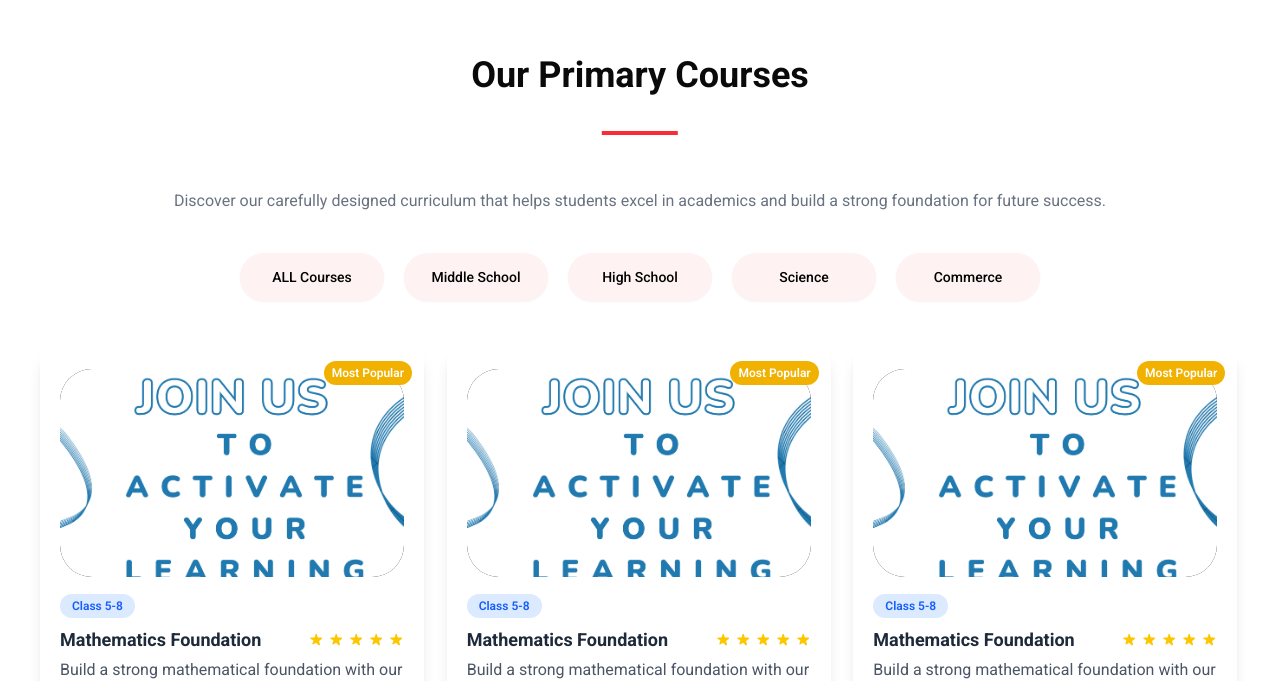
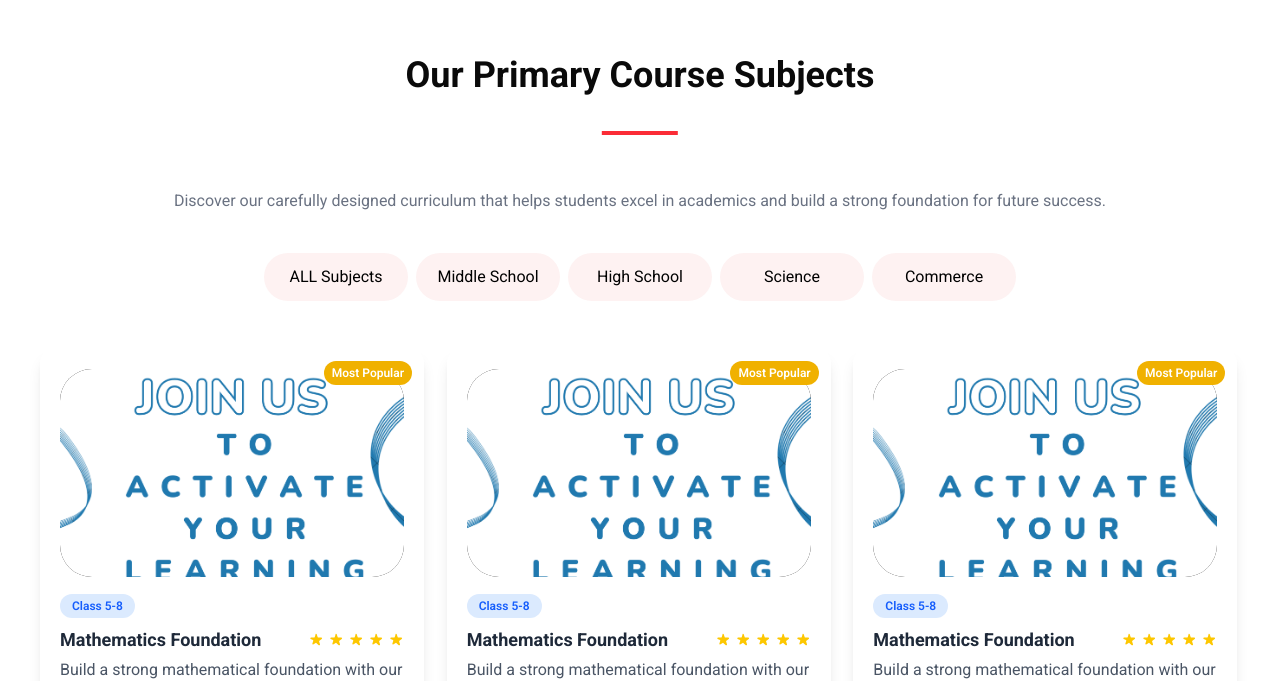
Before and after one commit to pranay03bhoir/kcc-classes-website-SMS-, a Next.js app in the folder frontend/: page /courses in a window 1280 px wide. Shown: the part 1843-2524 px from the top of the page. Built offline with nearby package versions, Linux system fonts and the light colour scheme.

Commit message:
Enhance EnrollInCourses component with animations and update terminology to 'Subjects'

```diff
--- a/frontend/src/components/CoursesExploration/EnrollInCourses.jsx
+++ b/frontend/src/components/CoursesExploration/EnrollInCourses.jsx
@@ -1,58 +1,93 @@
 "use client";
 import React from "react";
+import { motion } from "framer-motion";
 import CustomHeading from "@/components/Heading/CustomHeading";
 import CourseCard from "@/components/CardComponent/CourseCard";
 import { Button } from "@/components/ui/button";
 
 const EnrollInCourses = () => {
   const buttonData = [
-    {
-      id: 1,
-      title: "ALL Courses",
-    },
-    {
-      id: 2,
-      title: "Middle School",
-    },
-    {
-      id: 3,
-      title: "High School",
-    },
-    {
-      id: 4,
-      title: "Science",
-    },
-    {
-      id: 5,
-      title: "Commerce",
-    },
+    { id: 1, title: "ALL Subjects" },
+    { id: 2, title: "Middle School" },
+    { id: 3, title: "High School" },
+    { id: 4, title: "Science" },
+    { id: 5, title: "Commerce" },
   ];
+
   return (
-    <div>
-      <div className={`flex justify-center `}>
+    <motion.div
+      initial={{ opacity: 0 }}
+      animate={{ opacity: 1 }}
+      transition={{ duration: 1 }}
+      whileInView={{ opacity: 1, y: 0 }}
+      viewport={{ once: true }}
+    >
+      <motion.div
+        className="flex justify-center"
+        initial={{ y: -50, opacity: 0 }}
+        animate={{ y: 0, opacity: 1 }}
+        transition={{ duration: 0.8 }}
+        whileInView={{ opacity: 1, y: 0 }}
+        viewport={{ once: true }}
+      >
         <CustomHeading
-          title={`Our Primary Courses`}
-          borderColour={`border-white rounded-full`}
-          padding={`py-14`}
+          title="Our Primary Course Subjects"
+          borderColour="border-white rounded-full"
+          padding="py-14"
         />
-      </div>
-      <p className={`text-gray-500 text-center md:pt-48 pt-10`}>
+      </motion.div>
+
+      <motion.p
+        className="text-gray-500 text-center md:pt-48 pt-10"
+        initial={{ opacity: 0 }}
+        animate={{ opacity: 1 }}
+        transition={{ duration: 1.2 }}
+        whileInView={{ opacity: 1, y: 0 }}
+        viewport={{ once: true }}
+      >
         Discover our carefully designed curriculum that helps students excel in
         academics and build a strong foundation for future success.
-      </p>
-      <div
-        className={`grid grid-cols-3 md:flex md:flex-row justify-center gap-5 pt-10 py-12 px-3`}
+      </motion.p>
+
+      <motion.div
+        className="grid grid-cols-3 md:flex md:flex-row justify-center gap-2 pt-10 py-12 px-3"
+        initial={{ opacity: 0 }}
+        animate={{ opacity: 1 }}
+        transition={{ duration: 1.5 }}
+        whileInView={{ opacity: 1, y: 0 }}
+        viewport={{ once: true }}
       >
         {buttonData.map((course, index) => (
-          <Button
+          <motion.div
             key={index}
-            className={`rounded-full bg-red-50 hover:bg-red-100 md:h-12 md:w-36 text-black`}
+            transition={{ type: "spring", stiffness: 200 }}
+          >
+            <motion.button
+              whileTap={{ scale: 0.95 }}
+              whileHover={{ scale: 1.08 }}
+              className="rounded-full bg-red-50 transition-colors hover:bg-red-100 md:h-12 md:w-36 text-black"
             >
               {course.title}
-          </Button>
+            </motion.button>
+          </motion.div>
         ))}
-      </div>
-      <div className={`grid md:grid-cols-3 gap-5 md:px-10 px-3`}>
+      </motion.div>
+
+      <motion.div
+        className="grid md:grid-cols-3 gap-5 md:px-10 px-3"
+        initial={{ opacity: 0 }}
+        whileInView={{ opacity: 1 }}
+        transition={{ duration: 1 }}
+        viewport={{ once: true }}
+      >
+        {[...Array(3)].map((_, index) => (
+          <motion.div
+            key={index}
+            initial={{ y: 50, opacity: 0 }}
+            whileInView={{ y: 0, opacity: 1 }}
+            transition={{ duration: 0.8, delay: index * 0.2 }}
+            viewport={{ once: true }}
+          >
             <CourseCard
               title="Mathematics Foundation"
               description="Build a strong mathematical foundation with our comprehensive course covering arithmetic, algebra, geometry, and more."
@@ -64,30 +99,10 @@ const EnrollInCourses = () => {
               isPopular={true}
               iconUrl="/images/KCC-CLASSES.png"
             />
-        <CourseCard
-          title="Mathematics Foundation"
-          description="Build a strong mathematical foundation with our comprehensive course covering arithmetic, algebra, geometry, and more."
-          duration="3 months"
-          classesPerWeek="2 per week"
-          gradeLevel="Class 5-8"
-          rating={5}
-          buttonText="Enroll Now"
-          isPopular={true}
-          iconUrl="/images/KCC-CLASSES.png"
-        />
-        <CourseCard
-          title="Mathematics Foundation"
-          description="Build a strong mathematical foundation with our comprehensive course covering arithmetic, algebra, geometry, and more."
-          duration="3 months"
-          classesPerWeek="2 per week"
-          gradeLevel="Class 5-8"
-          rating={5}
-          buttonText="Enroll Now"
-          isPopular={true}
-          iconUrl="/images/KCC-CLASSES.png"
-        />
-      </div>
-    </div>
+          </motion.div>
+        ))}
+      </motion.div>
+    </motion.div>
   );
 };
 
```
Lines whose indentation alone changed are shown as unchanged.
